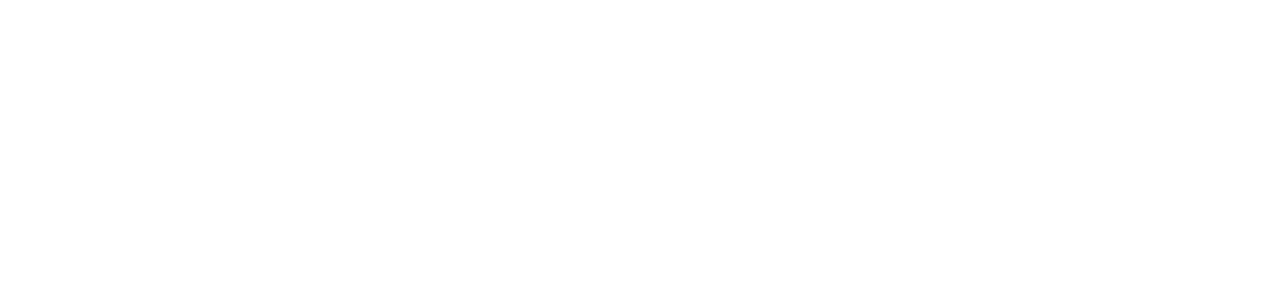
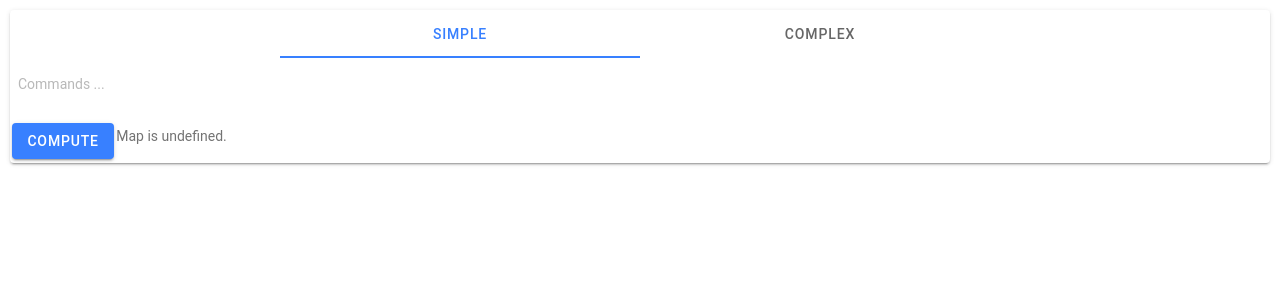
Before and after one commit to Gorz94/Kartotrezor, a React (Create React App) app in the folder Kartofront/: page / in a window 1280 px wide. Shown: the top 300 px of the page. Built offline with nearby package versions, Linux system fonts and the light colour scheme.

Commit message:
Front: compute simple

```diff
--- /dev/null
+++ b/Kartofront/src/components/ComputeOnce.tsx
@@ -0,0 +1,46 @@
+import { IonButton, IonLabel, IonTextarea } from "@ionic/react";
+import { useState } from "react";
+import { Map } from '../model/Map';
+import { computeMap } from "../redux/services/mapService";
+import { MapComponent } from "./MapComponent";
+
+export const ComputeOnce: React.FC = () => {
+    const [map, setMap] = useState<Map>();
+    const [error, setError] = useState<string>();
+    const [command, setCommand] = useState<string>();
+
+    const callComputeMap = async () => {
+        if  ((command?.length ?? 0) > 0) {
+            setError('');
+
+            try {
+                const result = await computeMap(command ?? '');
+
+                if (result.error) {
+                    setError(result.error);
+                } else {
+                    setMap(result.map);
+                }
+            } catch (e)
+            {
+                setError(JSON.stringify(e));
+            }
+        } else {
+            setError('You need at least one command.');
+        }
+    }
+
+    return (
+        <>
+            <IonTextarea placeholder="Commands ..." autoGrow={true} value={command}
+                onIonChange={e => setCommand(e.detail.value!)} />
+            <IonLabel>{error}</IonLabel>
+
+            <IonButton onClick={callComputeMap}>
+                <IonLabel>Compute</IonLabel>
+            </IonButton>
+
+            <MapComponent map={map} />
+        </>
+    );
+}
--- /dev/null
+++ b/Kartofront/src/components/MapComponent.tsx
@@ -0,0 +1,18 @@
+import { IonLabel } from "@ionic/react";
+import { Map } from "../model/Map";
+
+export interface MapProps {
+    map: Map | undefined
+}
+
+export const MapComponent : React.FC<MapProps> = (props) => {
+    return (
+        props.map ?
+        (
+            <>
+                <IonLabel>Map: {props.map.width} x {props.map.height}</IonLabel>
+            </>
+        )
+         : (<IonLabel>Map is undefined.</IonLabel>)
+    )
+}
--- a/Kartofront/src/pages/MainPage.tsx
+++ b/Kartofront/src/pages/MainPage.tsx
@@ -1,3 +1,28 @@
+import { IonCard, IonLabel, IonSegment, IonSegmentButton } from "@ionic/react";
+import { useState } from "react";
+import { ComputeComplexe } from "../components/ComputeComplexe";
+import { ComputeOnce } from "../components/ComputeOnce";
+
 export const MainPage : React.FC = () => {
-    return (<div></div>);
+    const [tab, setTab] = useState('once');
+
+    return (
+        <IonCard>
+            <IonSegment value='once' onIonChange={e => setTab(e.detail.value!)}>
+                <IonSegmentButton value='once'>
+                    <IonLabel>Simple</IonLabel>
+                </IonSegmentButton>
+                <IonSegmentButton value='complexe'>
+                    <IonLabel>Complex</IonLabel>
+                </IonSegmentButton>
+            </IonSegment>
+
+            {
+                tab == 'once' ?
+                    <ComputeOnce />
+                    :
+                    <ComputeComplexe />
+            }
+        </IonCard>
+    );
 }
```
Also changed, not shown: Kartofront/src/components/ComputeComplexe.tsx (added).
